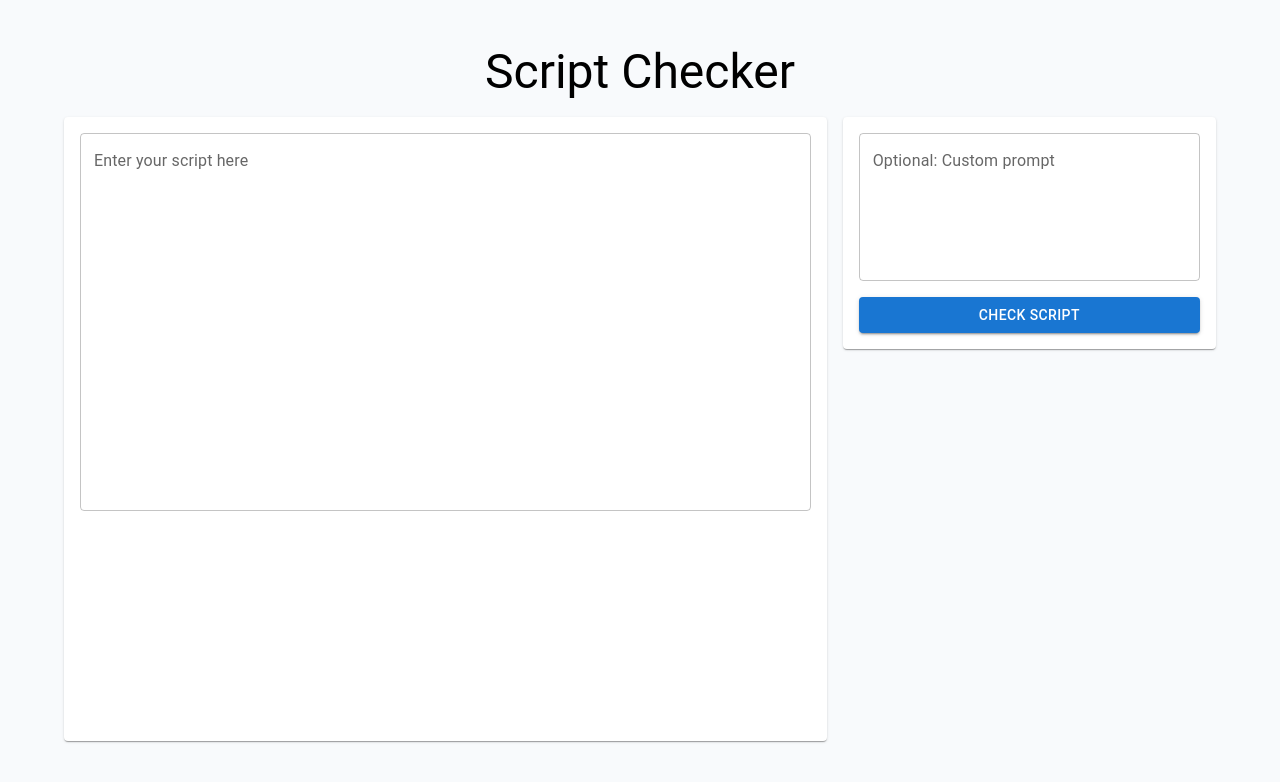
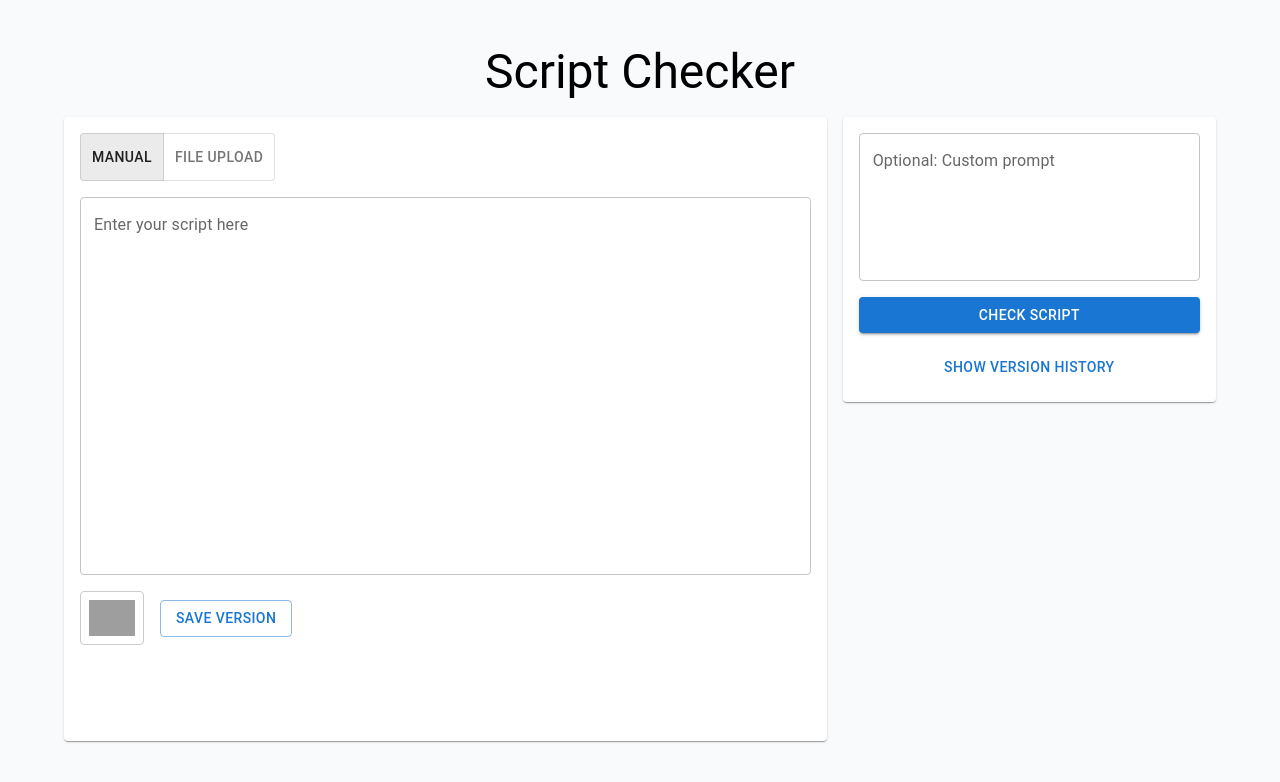
Before and after one commit to ruichenZz/cs239-attention-span, a React (Create React App) app in the folder script-checker/frontend/: page / in a window 1280 px wide. Shown: the top 782 px of the page. Built offline with nearby package versions, Linux system fonts and the light colour scheme; grey boxes are pictures that could not be loaded.

Commit message:
Update App.jsx, file/image upload supported, version control added

```diff
--- a/script-checker/frontend/src/App.jsx
+++ b/script-checker/frontend/src/App.jsx
@@ -1,5 +1,4 @@
-// export default App;
-import React, { useState } from "react";
+import React, { useState, useCallback, useRef } from "react";
 import axios from "axios";
 
 // Material UI imports
@@ -11,10 +10,14 @@ import {
   TextField,
   Typography,
   Paper,
+  ToggleButton,
+  ToggleButtonGroup,
+  IconButton
 } from "@mui/material";
 
 import HighlightedScript from "./HighlightedScript";
-import Timeline from "./Timeline"; // We'll separate Timeline into its own component for clarity
+import Timeline from "./Timeline";
+import uploadImageIcon from "./assets/uploadIcon.png";
 
 function App() {
   const [script, setScript] = useState("");
@@ -23,12 +26,81 @@ function App() {
   const [error, setError] = useState("");
   const [isReadOnly, setIsReadOnly] = useState(false);
 
+  // --- Version Control State ---
+  const [versions, setVersions] = useState([]);  // Array of version objects
+  const [showVersions, setShowVersions] = useState(false); // Toggle for version history panel
+
+  // Track mode of entry: "manual" or "upload"
+  const [mode, setMode] = useState("manual");
+
+  // Ref to track cursor position in the multiline TextField
+  const textFieldRef = useRef(null);
+
+  const handleModeChange = (event, newMode) => {
+    if (newMode !== null) {
+      setMode(newMode);
+    }
+  };
+
+  // --- DRAG & DROP LOGIC FOR TEXT FILES ---
+  const handleDragOver = (e) => {
+    e.preventDefault();
+  };
+
+  const handleDrop = useCallback(
+    (e) => {
+      e.preventDefault();
+      const file = e.dataTransfer.files?.[0];
+      if (file) {
+        const reader = new FileReader();
+        reader.onload = (event) => {
+          setScript(event.target.result);
+        };
+        reader.readAsText(file);
+      }
+    },
+    [setScript]
+  );
+
+  // --- FILE UPLOAD FOR TEXT FILES ---
+  const handleFileChange = (e) => {
+    const file = e.target.files?.[0];
+    if (file) {
+      const reader = new FileReader();
+      reader.onload = (event) => {
+        setScript(event.target.result);
+      };
+      reader.readAsText(file);
+    }
+  };
+
+  // --- IMAGE UPLOAD FOR INSERTING INTO SCRIPT ---
+  const handleImageUpload = (e) => {
+    const file = e.target.files?.[0];
+    if (!file) return;
+
+    const textArea = textFieldRef.current;
+    if (!textArea) return;
+
+    const startPos = textArea.selectionStart;
+    const endPos = textArea.selectionEnd;
+
+    // Insert "[image inserted]" placeholder at the cursor position
+    const newText =
+      script.substring(0, startPos) +
+      "\n[image inserted]\n" +
+      script.substring(endPos);
+
+    setScript(newText);
+  };
+
+  // --- Analysis Submit ---
   const handleSubmit = async () => {
     setError("");
     setSuggestions(null);
 
     if (!script.trim()) {
-      setError("Please enter a script.");
+      setError("Please enter or upload a script.");
       return;
     }
 
@@ -44,6 +116,30 @@ function App() {
     }
   };
 
+  // --- Version Control Handlers ---
+  const handleSaveVersion = () => {
+    // Create a version snapshot
+    const newVersion = {
+      id: Date.now(),  // unique numeric ID
+      timestamp: new Date().toLocaleString(), // human-readable date/time
+      script,
+      userPrompt
+      // If you want to store suggestions too, add them here:
+      // suggestions
+    };
+
+    setVersions((prev) => [newVersion, ...prev]); // Prepend the new version
+  };
+
+  const handleLoadVersion = (version) => {
+    // Revert the main state fields to the version's data
+    setScript(version.script);
+    setUserPrompt(version.userPrompt);
+    // Optionally reset suggestions or keep them
+    setSuggestions(null);
+    setIsReadOnly(false);
+  };
+
   return (
     <Container maxWidth="lg" sx={{ py: 3 }}>
       <Typography variant="h3" align="center" gutterBottom>
@@ -54,7 +150,23 @@ function App() {
         {/* Left side: Script Editor or Highlighted View */}
         <Grid item xs={12} md={8} sx={{ display: "flex", flexDirection: "column" }}>
           <Paper sx={{ p: 2, flex: 1, overflow: "auto" }}>
+            {/* Mode Toggle (Manual vs. File Upload) only shown when not in read-only mode */}
+            {!isReadOnly && (
+              <ToggleButtonGroup
+                value={mode}
+                exclusive
+                onChange={handleModeChange}
+                sx={{ mb: 2 }}
+              >
+                <ToggleButton value="manual">Manual</ToggleButton>
+                <ToggleButton value="upload">File Upload</ToggleButton>
+              </ToggleButtonGroup>
+            )}
+
             {isReadOnly ? (
+              // ---------------------
+              // READ-ONLY (highlighted) mode
+              // ---------------------
               <>
                 {suggestions ? (
                   <HighlightedScript script={script} suggestions={suggestions} />
@@ -73,12 +185,20 @@ function App() {
                 <Button
                   variant="contained"
                   onClick={() => setIsReadOnly(false)}
-                  sx={{ mt: 2 }}
+                  sx={{ mt: 2, mr: 1 }}
                 >
                   Edit
                 </Button>
+                {/* You might let users save a version after analyzing */}
+                <Button variant="outlined" sx={{ mt: 2 }} onClick={handleSaveVersion}>
+                  Save Version
+                </Button>
               </>
-            ) : (
+            ) : mode === "manual" ? (
+              // ---------------------
+              // MANUAL MODE
+              // ---------------------
+              <>
                 <TextField
                   label="Enter your script here"
                   multiline
@@ -87,13 +207,90 @@ function App() {
                   onChange={(e) => setScript(e.target.value)}
                   variant="outlined"
                   fullWidth
+                  inputRef={textFieldRef}
                 />
+
+                <Box sx={{ mt: 2 }}>
+                  {/* Insert Image Button */}
+                  <IconButton
+                    component="label"
+                    sx={{
+                      border: "1px solid #ccc",
+                      borderRadius: 1,
+                      p: 1,
+                      mr: 2
+                    }}
+                    title="Insert image"
+                  >
+                    <Box
+                      component="img"
+                      src={uploadImageIcon}
+                      alt="Upload Icon"
+                      sx={{ width: 46, height: 36 }}
+                    />
+                    <input
+                      type="file"
+                      accept="image/*"
+                      hidden
+                      onChange={handleImageUpload}
+                    />
+                  </IconButton>
+
+                  {/* Save Version Button (for manual mode) */}
+                  <Button variant="outlined" onClick={handleSaveVersion}>
+                    Save Version
+                  </Button>
+                </Box>
+              </>
+            ) : (
+              // ---------------------
+              // FILE UPLOAD MODE
+              // ---------------------
+              <Box
+                sx={{
+                  border: "2px dashed #ccc",
+                  borderRadius: 2,
+                  p: 2,
+                  textAlign: "center",
+                  color: "#999",
+                }}
+                onDragOver={handleDragOver}
+                onDrop={handleDrop}
+              >
+                <Typography variant="body1" sx={{ mb: 1 }}>
+                  Drag &amp; drop your file here
+                </Typography>
+                <Typography variant="body2" sx={{ mb: 2 }}>
+                  or
+                </Typography>
+                <Button variant="contained" component="label">
+                  Browse File
+                  <input
+                    type="file"
+                    accept=".txt,.md,.docx,.json"
+                    hidden
+                    onChange={handleFileChange}
+                  />
+                </Button>
+                {script && (
+                  <Box sx={{ mt: 2 }}>
+                    <Typography variant="subtitle2">
+                      <strong>Preview:</strong>
+                    </Typography>
+                    <Paper sx={{ maxHeight: 200, overflow: "auto", p: 1 }}>
+                      <Typography variant="body2" whiteSpace="pre-wrap">
+                        {script}
+                      </Typography>
+                    </Paper>
+                  </Box>
+                )}
+              </Box>
             )}
           </Paper>
         </Grid>
 
         {/* Right side: Prompt + Results */}
-        <Grid item xs={12} md={4}>
+        <Grid item xs={12} md={4} sx={{ display: "flex", flexDirection: "column" }}>
           <Paper sx={{ p: 2, mb: 2 }}>
             <TextField
               label="Optional: Custom prompt"
@@ -113,10 +310,20 @@ function App() {
                 {error}
               </Typography>
             )}
+
+            {/* Version History Toggle */}
+            <Button
+              variant="text"
+              fullWidth
+              sx={{ mt: 2 }}
+              onClick={() => setShowVersions((prev) => !prev)}
+            >
+              {showVersions ? "Hide Version History" : "Show Version History"}
+            </Button>
           </Paper>
 
           {suggestions && (
-            <Paper sx={{ p: 2, overflowY: "auto", height: "calc(100% - 120px)" }}>
+            <Paper sx={{ p: 2, overflowY: "auto", flex: 1, mb: 2 }}>
               <Timeline data={suggestions} />
 
               <Typography variant="h6" gutterBottom sx={{ mt: 2 }}>
@@ -149,6 +356,45 @@ function App() {
               </Box>
             </Paper>
           )}
+
+          {/* Version History Panel */}
+          {showVersions && (
+            <Paper sx={{ p: 2, overflowY: "auto", maxHeight: "200px" }}>
+              <Typography variant="h6" gutterBottom>
+                Version History
+              </Typography>
+              {versions.length === 0 ? (
+                <Typography variant="body2">No versions saved.</Typography>
+              ) : (
+                versions.map((ver) => (
+                  <Box
+                    key={ver.id}
+                    sx={{
+                      border: "1px solid #ddd",
+                      borderRadius: 1,
+                      p: 1,
+                      mb: 1,
+                    }}
+                  >
+                    <Typography variant="body2">
+                      <strong>Date:</strong> {ver.timestamp}
+                    </Typography>
+                    <Typography variant="body2" noWrap>
+                      <strong>Script Preview:</strong> {ver.script}
+                    </Typography>
+                    <Button
+                      variant="text"
+                      size="small"
+                      sx={{ mt: 1 }}
+                      onClick={() => handleLoadVersion(ver)}
+                    >
+                      Load This Version
+                    </Button>
+                  </Box>
+                ))
+              )}
+            </Paper>
+          )}
         </Grid>
       </Grid>
     </Container>
```
Lines whose indentation alone changed are shown as unchanged.
